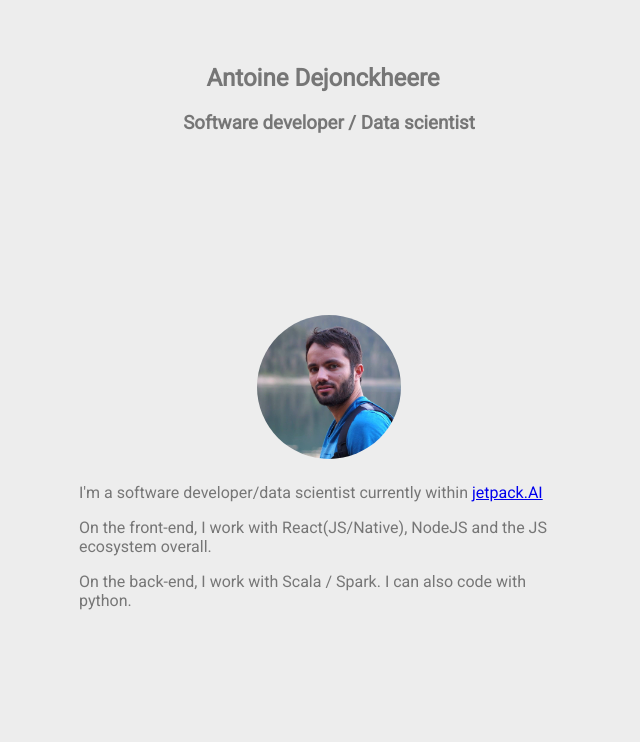
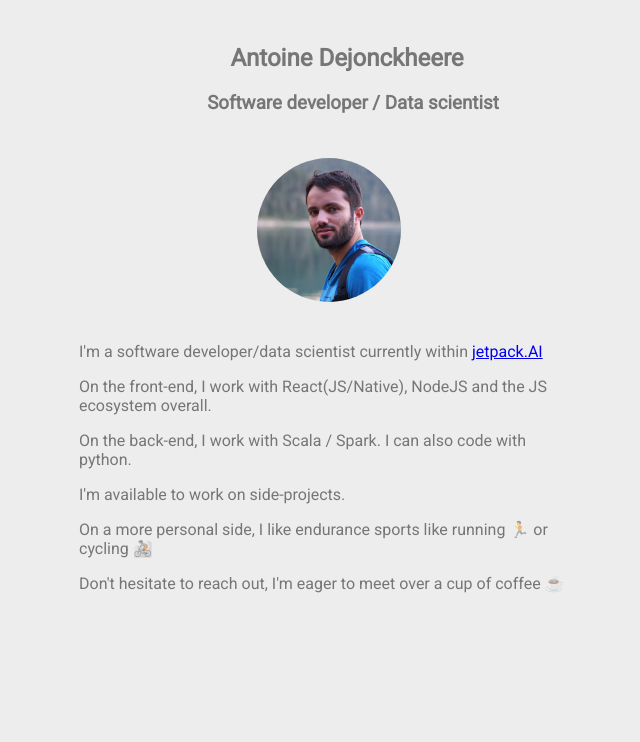
Before and after one commit to antoinedejonckheere/antoinedejonckheere.github.io, a plain HTML site: page index.html in a window 1280 px wide. Shown: the top 742 px of the page, without its empty margins (311-951 px from the left). Drawn offline with Linux system fonts and the light colour scheme.

Commit message:
minor improvements

```diff
--- a/index.html
+++ b/index.html
@@ -15,11 +15,13 @@
         font-size: 16px;
       }
       .positioned {
-        margin-top: 150px;
-        margin-bottom: 150px;
+        padding-top: 150px;
+        z-index: 1;
+        padding-bottom: 150px;
         width: 50%;
         min-width: 400px;
-        height: 80%;
+        height: 70%;
+        max-height: 70%;
         margin-left: auto;
         margin-right: auto;
       }
@@ -42,6 +44,13 @@
         text-align: center;
         margin-left: auto;
         margin-right: auto;
+        position: fixed;
+        top: 0;
+        margin-left: auto;
+        margin-right: auto;
+        width: 50%;
+        z-index: 2;
+        left: 25%;
       }
       .header-content {
         margin-right: 12px;
@@ -62,6 +71,7 @@
         padding: 0 60px;
         margin-left: auto;
         margin-right: auto;
+        overflow: scroll;
       }
     </style>
   </head>
@@ -76,6 +86,9 @@
           <p>I'm a software developer/data scientist currently within <a href="https://www.jetpack.ai"> jetpack.AI</a></p>
           <p>On the front-end, I work with React(JS/Native), NodeJS and the JS ecosystem overall.</p>
           <p>On the back-end, I work with Scala / Spark. I can also code with python.</p>
+          <p>I'm available to work on side-projects.</p>
+          <p>On a more personal side, I like endurance sports like running 🏃 or cycling 🚵</p>
+          <p>Don't hesitate to reach out, I'm eager to meet over a cup of coffee ☕️</p>
         </div>
       </div>
     <div class="footer">
```
